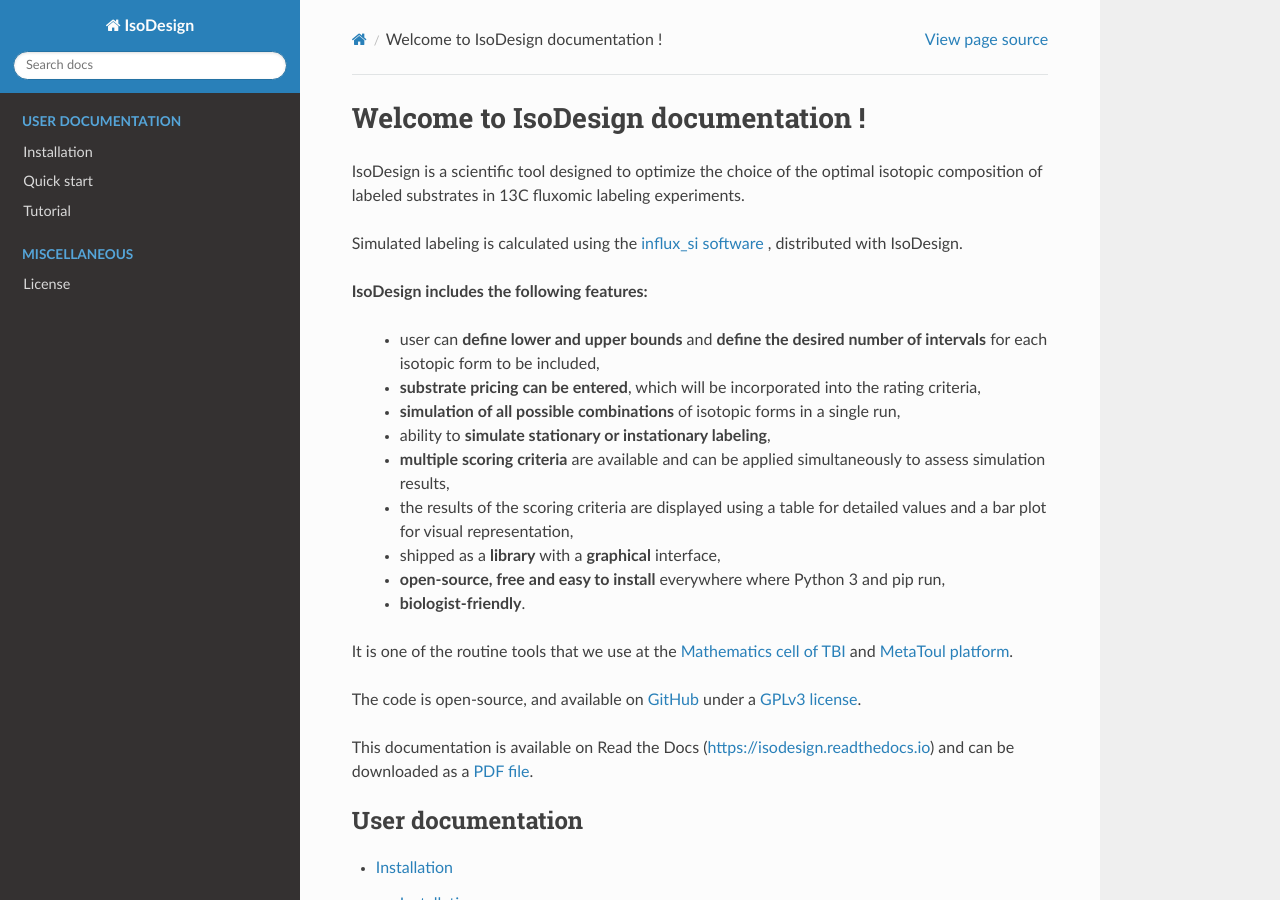
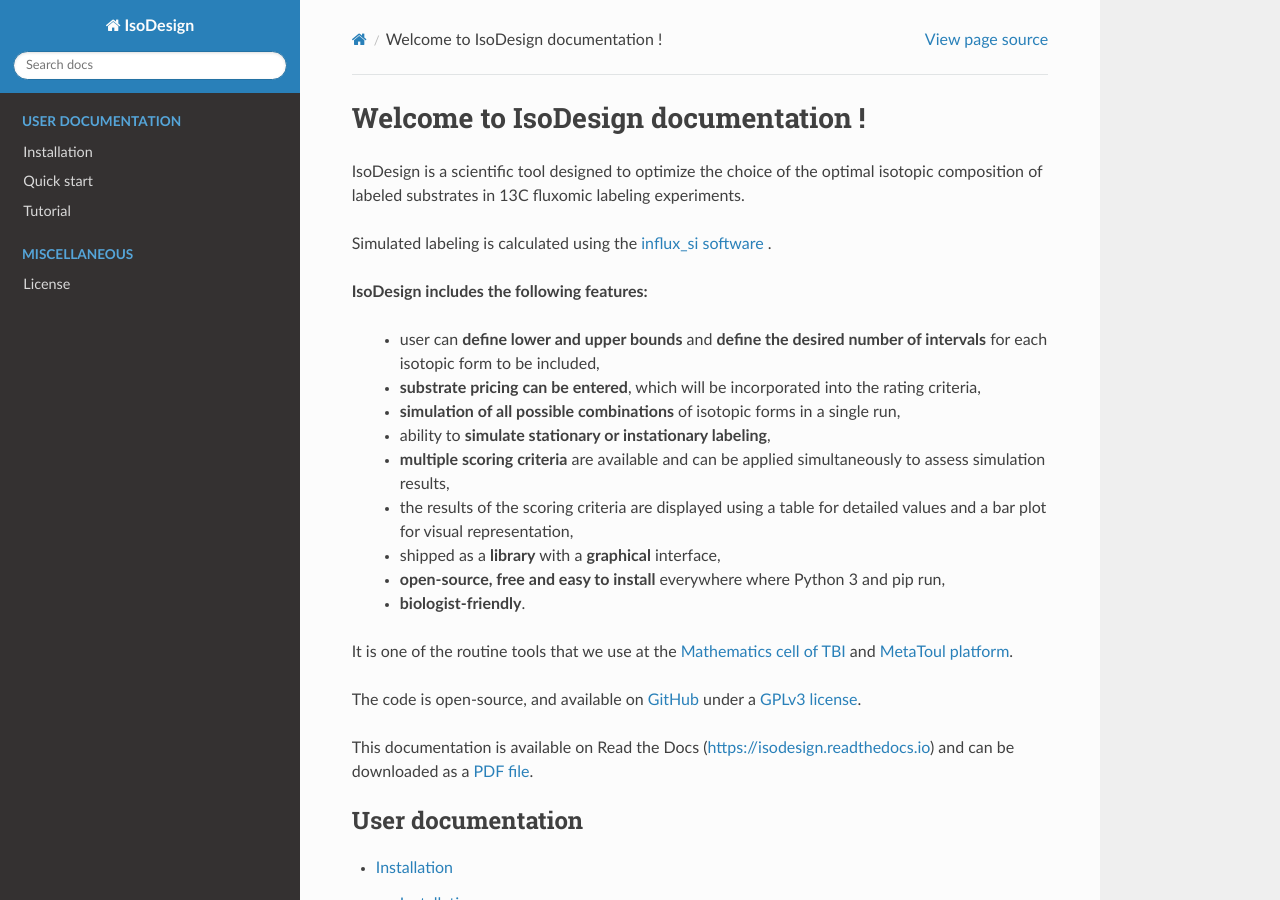
Before and after one commit to MetaboHUB-MetaToul-FluxoMet/IsoDesign, a Sphinx documentation site: the page built from docs/index.rst, in a window 1280 px wide and 900 px high. Built offline with Sphinx 7.4.7 and the Read the Docs theme 3.1.0, drawn with Linux system fonts in a browser that asks for light colours; part of the change alters nothing that is shown.

```diff
--- a/docs/conf.py
+++ b/docs/conf.py
@@ -1,7 +1,6 @@
 # Configuration file for the Sphinx documentation builder.
 #
-# This file only contains a selection of the most common options. For a full
-# list see the documentation:
+# For the full list of built-in configuration values, see the documentation:
 # https://www.sphinx-doc.org/en/master/usage/configuration.html
 
 # -- Path setup --------------------------------------------------------------
@@ -17,13 +16,13 @@ from isodesign import __version__
 
 project = 'IsoDesign'
 copyright = '2024, INRAE'
-author = 'Rochelle Kouakou, Loïc Le Grégam'
+author = 'Rochelle Kouakou, Loïc Le Gregam, Serguei Sokol, Pierre Millard'
 
 # The full version, including alpha/beta/rc tags
 release = __version__
 
+
 # -- General configuration ---------------------------------------------------
-
 # Add any Sphinx extension module names here, as strings. They can be
 # extensions coming with Sphinx (named 'sphinx.ext.*') or your custom
 # ones.
--- a/docs/index.rst
+++ b/docs/index.rst
@@ -1,8 +1,7 @@
 .. IsoDesign documentation master file, created by
-   sphinx-quickstart on Mon Nov 18 10:19:08 2024.
+   sphinx-quickstart on Fri Jan 31 09:51:42 2025.
    You can adapt this file completely to your liking, but it should at least
    contain the root `toctree` directive.
-
 
 Welcome to IsoDesign documentation !
 =======================
@@ -10,7 +9,7 @@ Welcome to IsoDesign documentation !
 IsoDesign is a scientific tool designed to optimize the choice of the optimal
 isotopic composition of labeled substrates in 13C fluxomic labeling experiments.
 
-Simulated labeling is calculated using the `influx_si software <https://influx-si.readthedocs.io/en/latest/index.html>`_ , distributed with IsoDesign.
+Simulated labeling is calculated using the `influx_si software <https://influx-si.readthedocs.io/en/latest/index.html>`_ .
 
 **IsoDesign includes the following features:**
 
```
Also changed, not shown: 3 other files.
